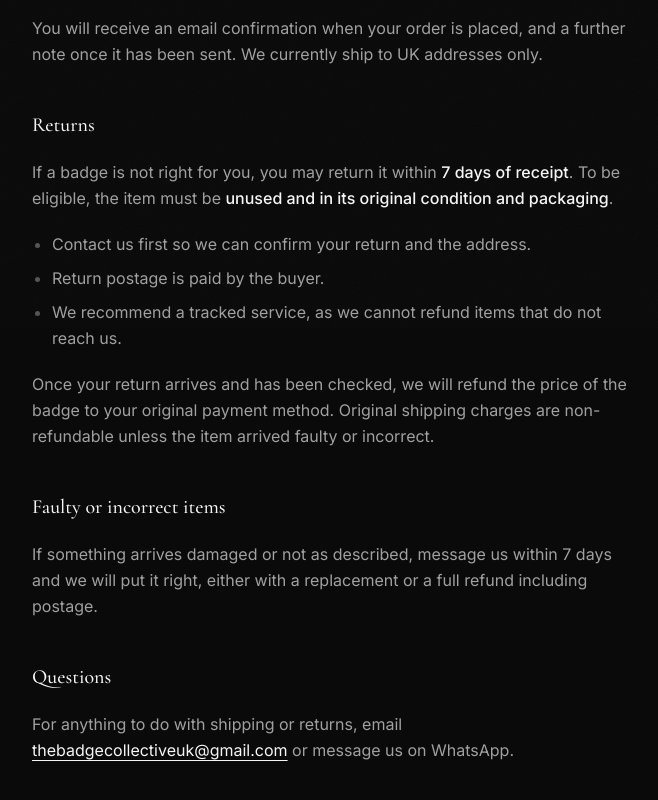
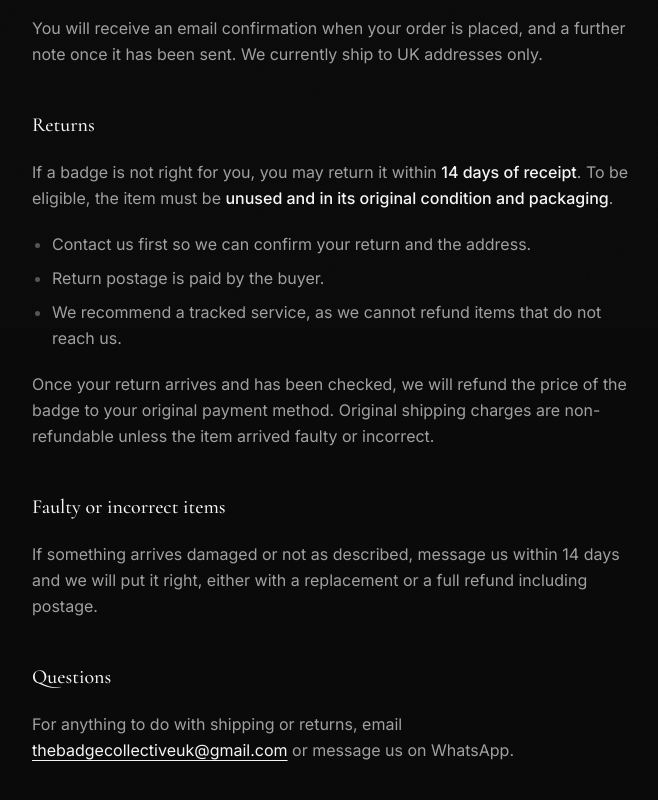
Before and after one commit to thebadgecollectiveuk-dev/thebadgecollective, a Next.js app in the folder badge-collective/: page /shipping-returns in a window 1280 px wide. Shown: the part 472-1272 px from the top of the page, without its empty margins (304-962 px from the left). Built offline with nearby package versions, Linux system fonts and the light colour scheme; no server answers.

Commit message:
Change returns window from 7 to 14 days (UK legal requirement)

```diff
--- a/badge-collective/src/app/page.tsx
+++ b/badge-collective/src/app/page.tsx
@@ -24,8 +24,8 @@ const PROMISES = [
   },
   {
     icon: RotateCcw,
-    title: "7-Day Returns",
-    body: "Seven days to return an unused badge in its original condition.",
+    title: "14-Day Returns",
+    body: "Fourteen days to return an unused badge in its original condition.",
   },
 ];
 
--- a/badge-collective/src/app/shipping-returns/page.tsx
+++ b/badge-collective/src/app/shipping-returns/page.tsx
@@ -5,7 +5,7 @@ import { LegalPage } from "@/components/site/legal-page";
 export const metadata: Metadata = {
   title: "Shipping & Returns",
   description:
-    "Flat-rate UK shipping at £2.70, dispatched within two working days. 7-day returns on unused badges in original condition.",
+    "Flat-rate UK shipping at £2.70, dispatched within two working days. 14-day returns on unused badges in original condition.",
 };
 
 // Template content. Owner: review against your final policy before launch.
@@ -27,7 +27,7 @@ export default function ShippingReturnsPage() {
       <h2>Returns</h2>
       <p>
         If a badge is not right for you, you may return it within{" "}
-        <strong>7 days of receipt</strong>. To be eligible, the item must be{" "}
+        <strong>14 days of receipt</strong>. To be eligible, the item must be{" "}
         <strong>unused and in its original condition and packaging</strong>.
       </p>
       <ul>
@@ -46,7 +46,7 @@ export default function ShippingReturnsPage() {
 
       <h2>Faulty or incorrect items</h2>
       <p>
-        If something arrives damaged or not as described, message us within 7
+        If something arrives damaged or not as described, message us within 14
         days and we will put it right, either with a replacement or a full
         refund including postage.
       </p>
```
